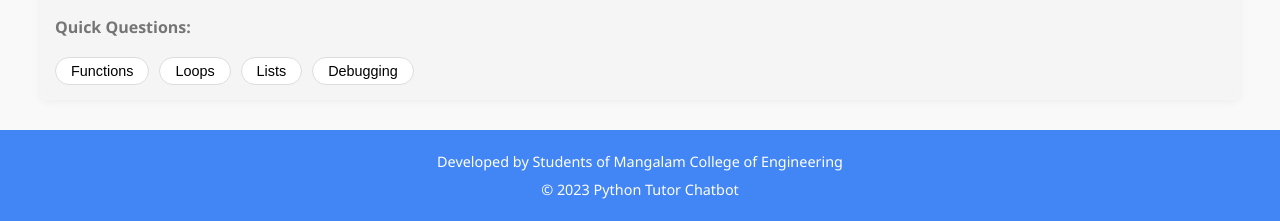
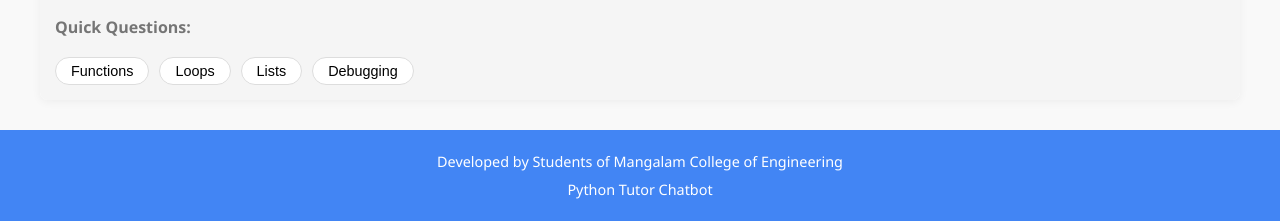
Before and after one commit to alexjmt1/MINI_2, a Flask app: page / in a window 1280 px wide. Shown: the part 940-1161 px from the top of the page. Run offline with Flask 3, Linux system fonts and the light colour scheme.

Commit message:
Update base.html

```diff
--- a/templates/base.html
+++ b/templates/base.html
@@ -26,7 +26,7 @@
     <footer>
         <div class="container">
             <p>Developed by Students of Mangalam College of Engineering</p>
-            <p>© 2023 Python Tutor Chatbot</p>
+            <p> Python Tutor Chatbot</p>
         </div>
     </footer>
 
```
